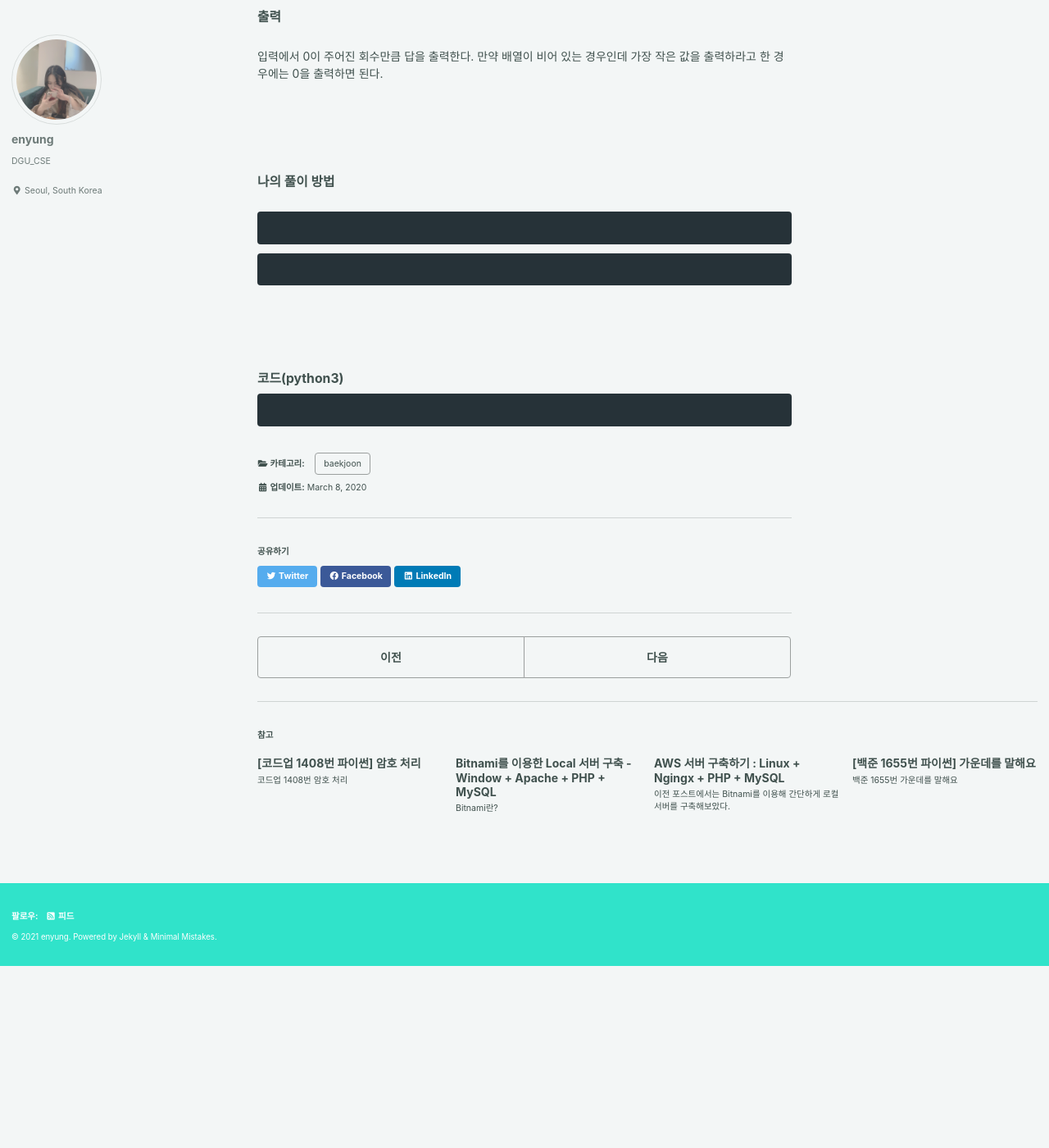
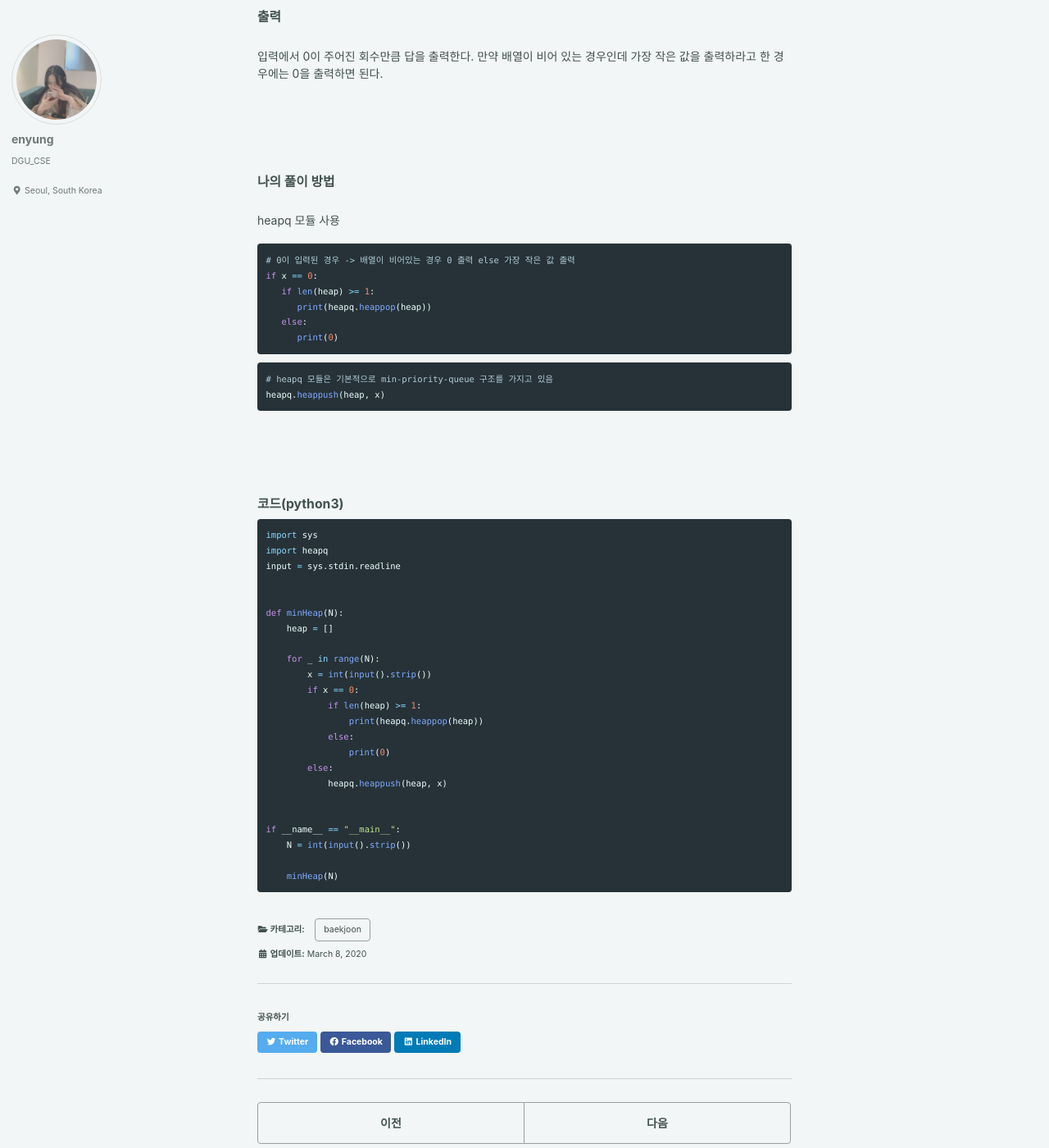
Before and after one commit to eyl056/enyungBlog, a Jekyll site: the page built from _posts/2021-03-08-백준1927.md, in a window 1280 px wide and 1400 px high, scrolled down 752 px. Shown: the whole window at 82% size. Built offline with Jekyll 4.4.1, drawn with Linux system fonts in a browser that asks for light colours; cached includes are drawn as plain includes; before the commit the page ends 1931 px from its top, so only the background shows below that.

Commit message:
Update 2021-03-08-백준1927.md

````diff
--- a/_posts/2021-03-08-백준1927.md
+++ b/_posts/2021-03-08-백준1927.md
@@ -33,14 +33,22 @@ categories: baekjoon
 
 ### 나의 풀이 방법<br>
 
+heapq 모듈 사용
+
 ```python
-
+# 0이 입력된 경우 -> 배열이 비어있는 경우 0 출력 else 가장 작은 값 출력
+if x == 0:
+   if len(heap) >= 1:
+      print(heapq.heappop(heap))
+   else:
+      print(0)
 ```
 
 
 
 ```python
-
+# heapq 모듈은 기본적으로 min-priority-queue 구조를 가지고 있음
+heapq.heappush(heap, x)
 ```
 
 
@@ -50,5 +58,27 @@ categories: baekjoon
 
 ### 코드(python3)
 ```python
+import sys
+import heapq
+input = sys.stdin.readline
 
+
+def minHeap(N):
+    heap = []
+
+    for _ in range(N):
+        x = int(input().strip())
+        if x == 0:
+            if len(heap) >= 1:
+                print(heapq.heappop(heap))
+            else:
+                print(0)
+        else:
+            heapq.heappush(heap, x)
+
+
+if __name__ == "__main__":
+    N = int(input().strip())
+
+    minHeap(N)
 ```
````
